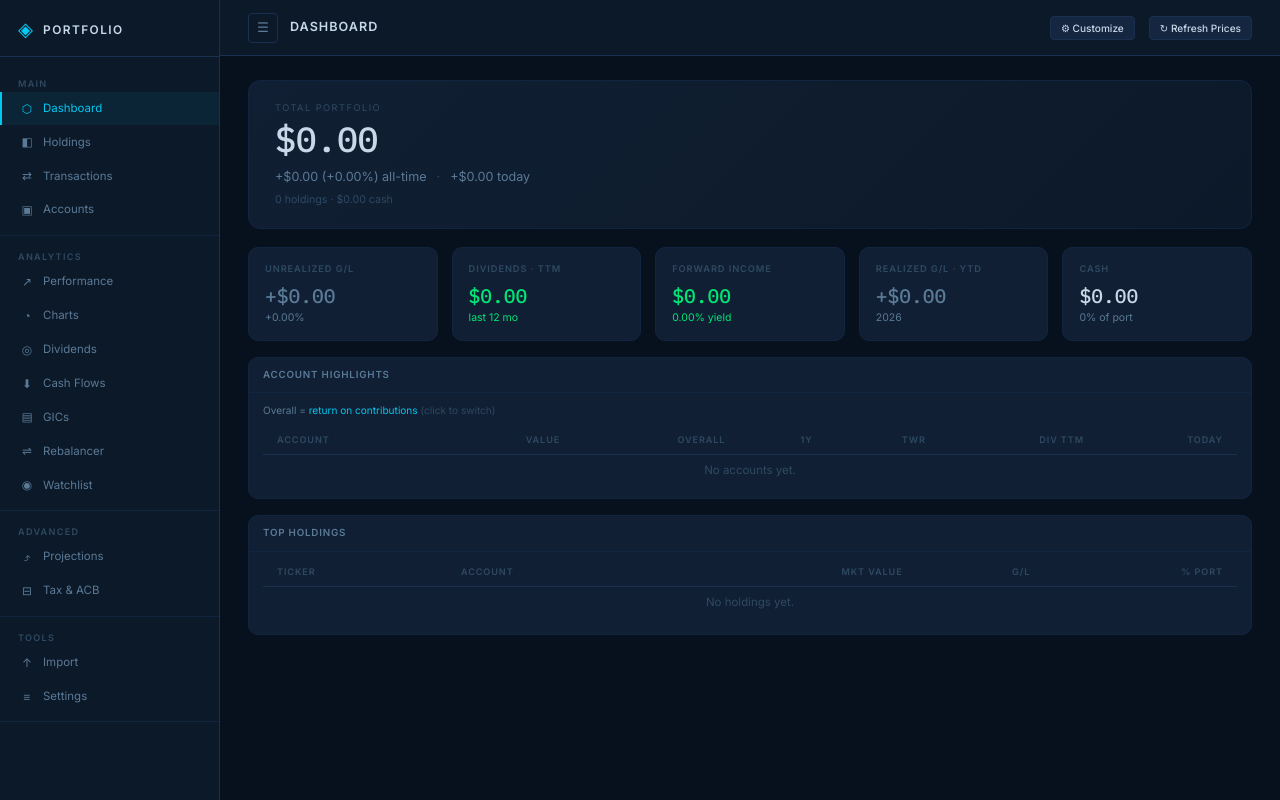
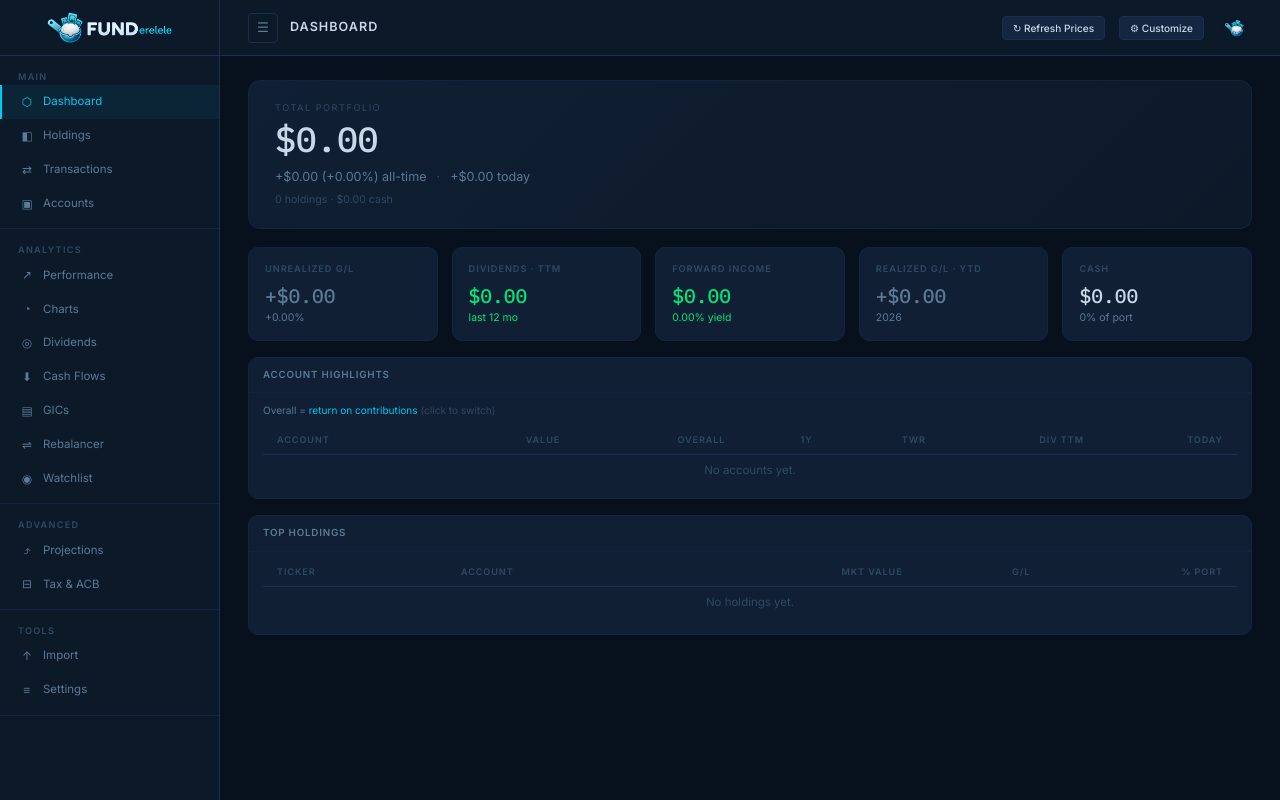
Before and after one commit to toma-nator/FUNDerelele, a Flask app: page / in a window 1280 px wide. Run offline with Flask 3, Linux system fonts and the light colour scheme; data that the repository does not hold is empty.

Commit message:
feat: brand the app — FUNDerelele logo, icon button, topbar polish
Replace the text wordmark with the FUNDerelele logo in the sidebar (luma-keyed
transparent so it blends into the Midnight surface; brand box pinned to the
topbar height so the dividers line up). Add an inert "ice cream mode" icon
button at the right of the topbar (tooltip placeholder for a future style
toggle). Reorder topbar actions to prices/refresh/customize/icon, and make the
"prices updated" stamp readable with a live dot and brighter time.

Also add a static_v() cache-buster so CSS/JS/image edits reload without a hard
refresh.

```diff
--- a/app.py
+++ b/app.py
@@ -124,6 +124,19 @@ def inject_last_updated():
     except Exception:
         lu = None
     return {'last_updated': lu}
+
+
+@app.context_processor
+def inject_static_versioner():
+    # Cache-busting: append the file's mtime so edited CSS/JS/images reload
+    # without a hard refresh.
+    def static_v(filename):
+        try:
+            ver = int(os.path.getmtime(os.path.join(app.static_folder, filename)))
+        except OSError:
+            ver = 0
+        return url_for('static', filename=filename, v=ver)
+    return {'static_v': static_v}
 
 
 # ── Template filters ──────────────────────────────────────────────────────────
--- a/static/css/style.css
+++ b/static/css/style.css
@@ -69,26 +69,21 @@ body {
 .main { transition: margin-left .22s ease; }
 
 .sidebar-brand {
+  height: var(--topbar-h);          /* match topbar so the divider lines up */
   display: flex;
   align-items: center;
+  justify-content: center;
   gap: 10px;
-  padding: 20px 18px 16px;
+  padding: 0 18px;
   border-bottom: 1px solid var(--border);
-  margin-bottom: 6px;
 }
 
-.brand-glyph {
-  font-size: 1.4rem;
-  color: var(--accent);
-  line-height: 1;
-}
-
-.brand-name {
-  font-size: .85rem;
-  font-weight: 600;
-  letter-spacing: .12em;
-  text-transform: uppercase;
-  color: var(--text);
+.brand-logo {
+  display: block;
+  max-width: 100%;
+  max-height: 34px;
+  width: auto;
+  height: auto;
 }
 
 .nav-section {
@@ -220,9 +215,40 @@ body {
 }
 
 .updated-at {
-  font-size: .72rem;
-  color: var(--text-muted);
+  display: inline-flex;
+  align-items: center;
+  gap: 7px;
+  font-size: .7rem;
+  color: var(--text-dim);
   font-family: var(--mono);
+}
+.updated-at::before {            /* live dot — prices are fresh */
+  content: '';
+  width: 6px; height: 6px;
+  border-radius: 50%;
+  background: var(--green);
+  box-shadow: 0 0 6px var(--green);
+}
+.updated-at time { color: var(--text); font-weight: 500; }
+
+/* Ice cream / customize button (inert for now) */
+.btn-icecream {
+  width: 34px; height: 34px;
+  padding: 0;
+  display: flex;
+  align-items: center;
+  justify-content: center;
+  background: none;
+  border: 1px solid transparent;
+  border-radius: var(--radius-sm);
+  cursor: pointer;
+  transition: background .15s ease, border-color .15s ease, transform .15s ease;
+}
+.btn-icecream img { width: 24px; height: 24px; display: block; }
+.btn-icecream:hover {
+  background: rgba(0,200,240,.08);
+  border-color: var(--accent);
+  transform: translateY(-1px);
 }
 
 /* ── Flash messages ── */
--- a/templates/base.html
+++ b/templates/base.html
@@ -7,17 +7,16 @@
   <link rel="preconnect" href="https://fonts.googleapis.com" />
   <link rel="preconnect" href="https://fonts.gstatic.com" crossorigin />
   <link href="https://fonts.googleapis.com/css2?family=Inter:wght@400;500;600&family=IBM+Plex+Mono:wght@400;500&display=swap" rel="stylesheet" />
-  <link rel="stylesheet" href="{{ url_for('static', filename='css/style.css') }}" />
+  <link rel="stylesheet" href="{{ static_v('css/style.css') }}" />
   <script>if(localStorage.getItem('sidebarCollapsed')==='1')document.documentElement.classList.add('sidebar-collapsed');</script>
   <script src="https://cdn.jsdelivr.net/npm/chart.js@4.4.0/dist/chart.umd.min.js"></script>
-  <script src="{{ url_for('static', filename='js/chart_render.js') }}"></script>
+  <script src="{{ static_v('js/chart_render.js') }}"></script>
 </head>
 <body class="{% block body_class %}{% endblock %}">
 
   <nav class="sidebar" id="sidebar">
     <div class="sidebar-brand">
-      <span class="brand-glyph">◈</span>
-      <span class="brand-name">Portfolio</span>
+      <img src="{{ static_v('img/logo.png') }}" alt="Portfolio Tracker" class="brand-logo">
     </div>
 
     <div class="nav-section">
@@ -59,11 +58,15 @@
         <h1 class="page-title">{% block page_title %}{% endblock %}</h1>
       </div>
       <div class="topbar-right">
-        {% block topbar_actions %}{% endblock %}
         {% if last_updated %}
-          <span class="updated-at">prices updated {{ last_updated.last_updated.strftime('%H:%M') if last_updated.last_updated else '—' }}</span>
+          <span class="updated-at">prices updated <time>{{ last_updated.last_updated.strftime('%H:%M') if last_updated.last_updated else '—' }}</time></span>
         {% endif %}
         <button class="btn btn-sm" onclick="refreshPrices(this)">↻ Refresh Prices</button>
+        {% block topbar_actions %}{% endblock %}
+        <button type="button" class="btn-icecream" title="Ice cream mode — coming soon"
+                aria-label="Ice cream mode (coming soon)">
+          <img src="{{ static_v('img/icon.png') }}" alt="" />
+        </button>
       </div>
     </header>
 
@@ -80,7 +83,7 @@
     </div>
   </div>
 
-  <script src="{{ url_for('static', filename='js/app.js') }}"></script>
+  <script src="{{ static_v('js/app.js') }}"></script>
   {% block scripts %}{% endblock %}
 </body>
 </html>
```
Also changed, not shown: static/img/icon.png (added), static/img/logo.png (added).
